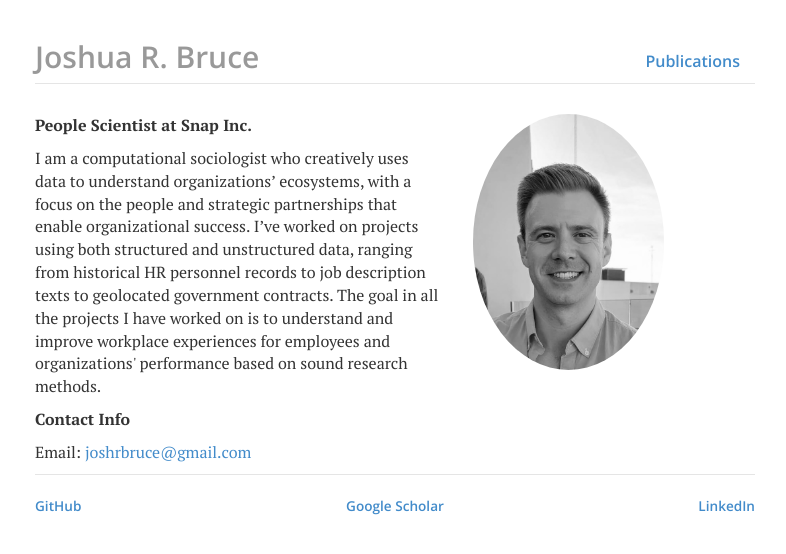
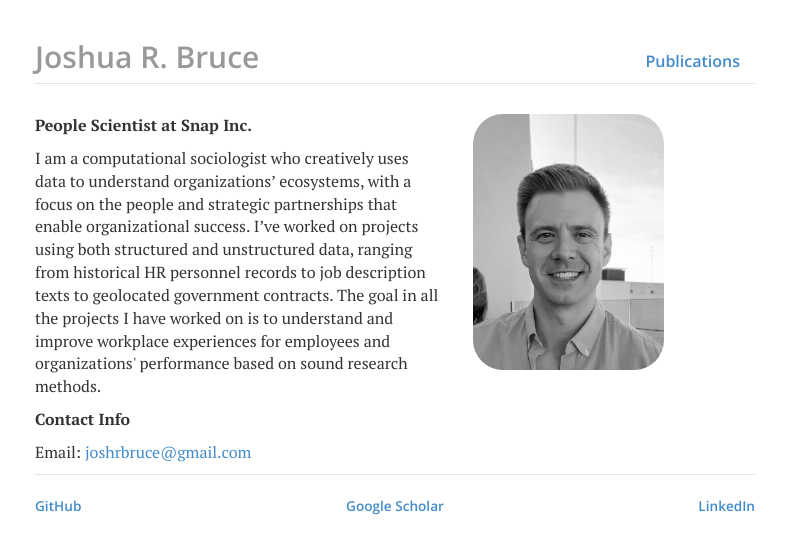
Before and after one commit to joshuarbruce/joshuarbruce.github.io, a Jekyll site: the page built from index.html, in a window 1280 px wide. Shown: the top 554 px of the page, without its empty margins (245-1031 px from the left). Built offline with Jekyll 4.4.1, drawn with Linux system fonts in a browser that asks for light colours; nearby versions of some CDN libraries.

Commit message:
Update index.html

```diff
--- a/index.html
+++ b/index.html
@@ -8,7 +8,7 @@ title: joshuarbruce.github.io
 		<p>I am a computational sociologist who creatively uses data to understand organizations’ ecosystems, with a focus on the people and strategic partnerships that enable organizational success. I’ve worked on projects using both structured and unstructured data, ranging from historical HR personnel records to job description texts to geolocated government contracts. The goal in all the projects I have worked on is to understand and improve workplace experiences for employees and organizations' performance based on sound research methods.</p>
 	</div>
 	<div class="col-sm-5">
-		<img class="circular--square" alt="Josh Bruce" src="files/spain_me.jpg" style="height:256px"/>
+		<img class="rounded-corners" alt="Josh Bruce" src="files/spain_me.jpg" style="height:256px"/>
 	</div>
 </div>
 <div class="row">
```
